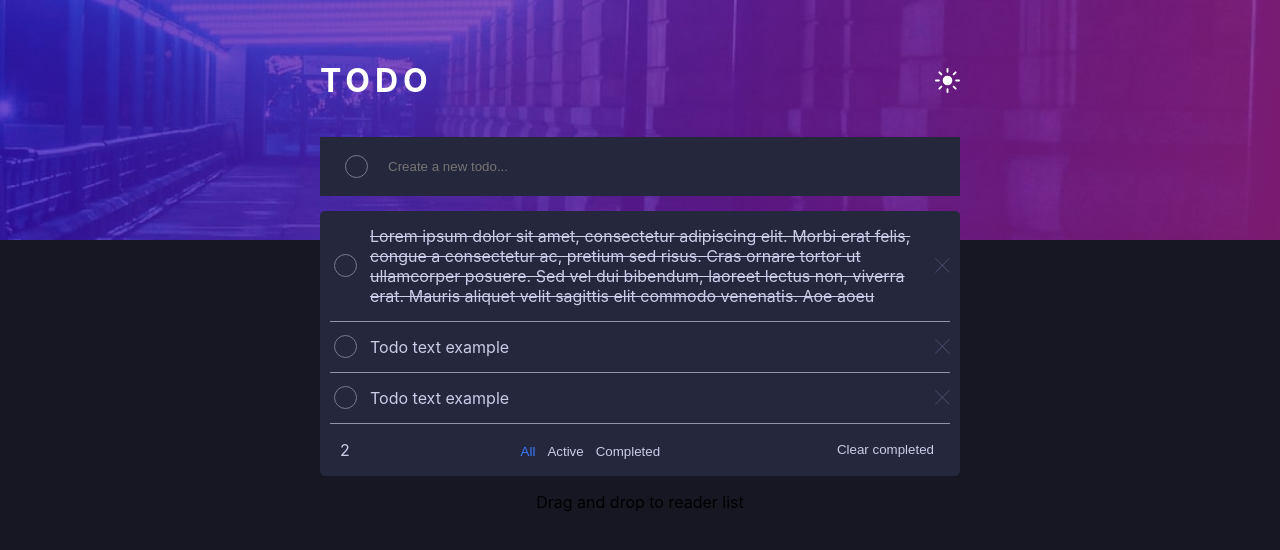
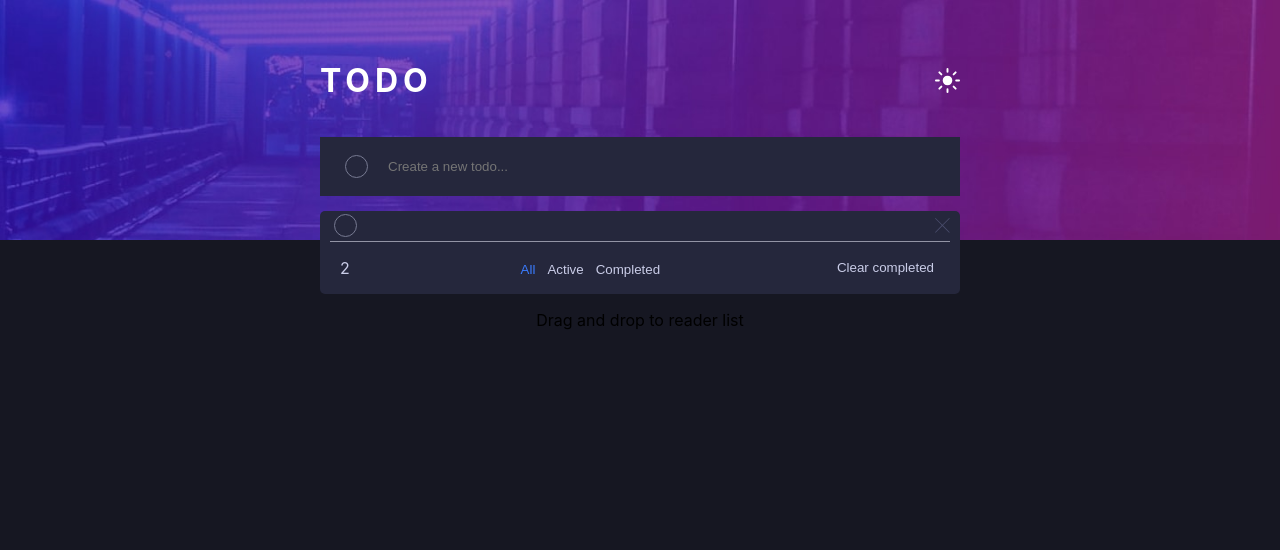
Before and after one commit to bavicente9/todo-app, a React (Create React App) app: page / in a window 1280 px wide. Shown: the top 550 px of the page. Built offline with nearby package versions, Linux system fonts and the light colour scheme.

Commit message:
todoItem completed

```diff
--- a/src/Components/todoItem/TodoItem.jsx
+++ b/src/Components/todoItem/TodoItem.jsx
@@ -1,35 +1,42 @@
 import { useDispatch, useSelector } from 'react-redux';
 import { selectTheme } from '../../features/theme/themeSlice';
+import { removeTodo, toggleActiveStatus } from '../../features/todosList/todosSlice';
 
 import './TodoItem.scss'
 
 
-const TodoItem = (props) => {
+const TodoItem = ({ active, text, id }) => {
+
+
+    const theme = useSelector(selectTheme)
+    const dispatch = useDispatch()
+
+    const handleToggleActive = (e) => {
+        e.preventDefault()
+        const container = e.target.parentElement
+        container.classList.toggle('item-completed')
+        dispatch(toggleActiveStatus(id))
+    }
+
+    const handleRemove = (e)=>{
+        e.preventDefault()
+        dispatch(removeTodo(id))
+    }
 
     return (
-        <>
-            <li className='todoList-item item-completed'>
-                <input className='input_checkBox' type='checkbox' />
-                <p>
-                    Lorem ipsum dolor sit amet, consectetur adipiscing elit.
-                    Morbi erat felis, congue a consectetur ac, pretium sed risus.
-                    Cras ornare tortor ut ullamcorper posuere. Sed vel dui bibendum,
-                    laoreet lectus non, viverra erat. Mauris aliquet velit sagittis elit
-                    commodo venenatis. Aoe aoeu
-                </p>
-                <button className='todo_button--remove'/>
-            </li>
-            <li className='todoList-item item-active'>
-                <input className='input_checkBox' type='checkbox' />
-                <p>Todo text example</p>
-                <button className='todo_button--remove'/>
-            </li>
-            <li className='todoList-item'>
-                <input className='input_checkBox' type='checkbox' />
-                <p>Todo text example</p>
-                <button className='todo_button--remove'/>
-            </li>
-        </>
+        <li active={`${active}`} className={`todoList-item ${active ? '':'item-completed'} todoList-item--${theme}`}>
+            <input
+                aria-label='completed checkbox'
+
+                className='input_checkBox'
+                type='checkbox'
+                onChange={e => handleToggleActive(e)} />
+            <p>{text}</p>
+            <button
+            aria-label='remove todo'
+            onClick={e=>handleRemove(e)}
+            className='todo_button--remove' />
+        </li>
     )
 }
 
--- a/src/Components/todoItem/TodoItem.scss
+++ b/src/Components/todoItem/TodoItem.scss
@@ -41,8 +41,16 @@
 
 }
 
-.item-completed {
+.todoList-item--dark p {
+    color: $lightGrayishBlue;;
+}
+
+.todoList-item--light p{
+    color: $veryDarkBlue;;
+}
+.item-completed p{
     text-decoration: line-through;
+    color: $darkGrayishBlue;
 }
 
 @media (max-width:$globalMedia-maxWidth) {}
--- a/src/Utils/style/globalVariables.scss
+++ b/src/Utils/style/globalVariables.scss
@@ -21,8 +21,8 @@ $veryDarkDesaturatedBlue: hsl(235, 24%, 19%);
 $lightGrayishBlue: hsl(234, 39%, 85%);
 $lightGrayishBlueHover: hsl(236, 33%, 92%);
 $darkGrayishBlue: hsl(234, 11%, 52%);
-$veryDarkGrayishBlue: hsl(233, 14%, 35%);
 $veryDarkGrayishBlue: hsl(237, 14%, 26%);
+$veryDarkGrayishBlue2: hsl(233, 14%, 35%);
 
 // Typography
 
```
Also changed, not shown: 1 other file (tests, documents, lock files or other folders).
